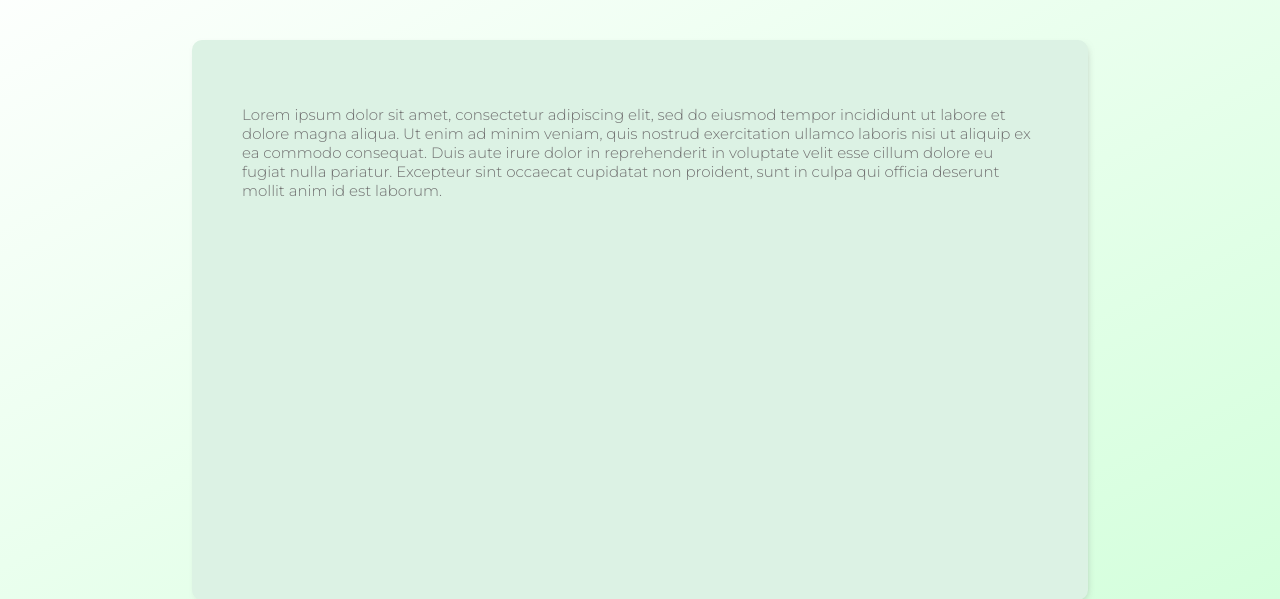
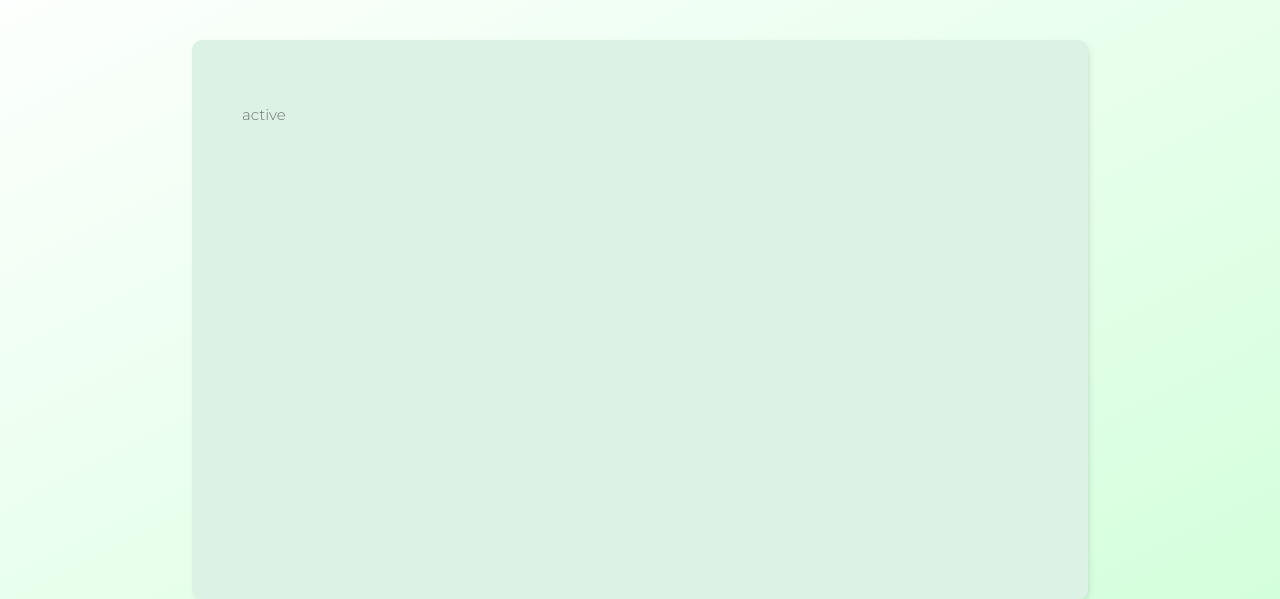
Before and after one commit to ceciliallee/clovr, a Flask app: template templates/status.html in a window 1280 px wide. Shown: the part 80-679 px from the top of the page. Run offline with Flask 2, Linux system fonts and the light colour scheme; the template is opened without the code that fills it: most values are stand-ins (such as "Sample title", 1, 10 or a date in 2020); parts of the project's set-up code (start-up, migrations or seed data) failed here and were passed over.

Commit message:
Improve status messages

```diff
--- a/app.py
+++ b/app.py
@@ -73,16 +73,16 @@ def submit():
             vals['csinterest'] = list(set(request.form.getlist('csinterest[]')))
             vals['hobbies'] = list(set(request.form.getlist('hobbies[]')))
             uploadSurveyContent(vals)
-            return 'Success!\n\nPlease check your email (might need to check your junk email as well) to verify your email.\nIf you do not verify your email, you will not get a match on the day of the event.'
+            return render_template('status.html', status='Success!\n\nPlease check your email (might need to check your junk email as well) to verify your email.\nIf you do not verify your email, you will not get a match on the day of the event.')
         else:
-            return message
+            return render_template('status.html', status=message)
 @app.route('/verify', methods=['GET', "POST"])
 def verifyPage():
     if request.method == 'GET':
         return render_template('verify_page.html')
     elif request.method == 'POST':
         if 'access' not in request.form.keys():
-            return "Invalid form data submitted. Make sure you did not alter the HTML of the form."
+            return render_template('status.html', status="Invalid form data submitted. Make sure you did not alter the HTML of the form.")
         else:
             global current_db_items
             unique_key = request.form['access']
@@ -96,11 +96,11 @@ def verifyPage():
                     msg.body = "Hello " + contents['first'] + " " + contents[
                         'last'] + ",\n\n\tYou have successfully verified your email and are now confirmed for the event on March 17th at 7:00pm EST. See you then!\n\nBest,\n  The Clovr Team at UNC-Chapel Hill"
                     mail.send(msg)
-                    return "Successfully verified email! You can now safely close this page."
+                    return render_template('status.html', status="Successfully verified email! You can now safely close this page.")
                 else:
-                    return "You have already verified your email. No further actions need to be taken on your part."
+                    return render_template('status.html', status="You have already verified your email. No further actions need to be taken on your part.")
             else:
-                return "No user found to verify. Please make sure you're using the correct link that was emailed to you."
+                return render_template('status.html', status="No user found to verify. Please make sure you're using the correct link that was emailed to you.")
 
 #Takes in a dictionary for vals
 def uploadSurveyContent(vals):
--- a/templates/status.html
+++ b/templates/status.html
@@ -3,7 +3,7 @@
 
 <head>
     {% include "headContent.html" %}
-    <title>clovr • </title>
+    <title>clovr • status</title>
 </head>
 
 <body>
@@ -12,15 +12,7 @@
         <div style="height: 70vh;">
             <div class="card">
                 <!-- filler text -->
-                <p>Lorem ipsum dolor sit amet, consectetur adipiscing elit, sed do eiusmod tempor incididunt ut labore et
-                    dolore
-                    magna
-                    aliqua. Ut enim ad minim veniam, quis nostrud exercitation ullamco laboris nisi ut aliquip ex ea commodo
-                    consequat.
-                    Duis
-                    aute irure dolor in reprehenderit in voluptate velit esse cillum dolore eu fugiat nulla pariatur.
-                    Excepteur sint
-                    occaecat cupidatat non proident, sunt in culpa qui officia deserunt mollit anim id est laborum.</p>
+                <p>{{ status }}</p>
             </div>
         </div>
 
```
